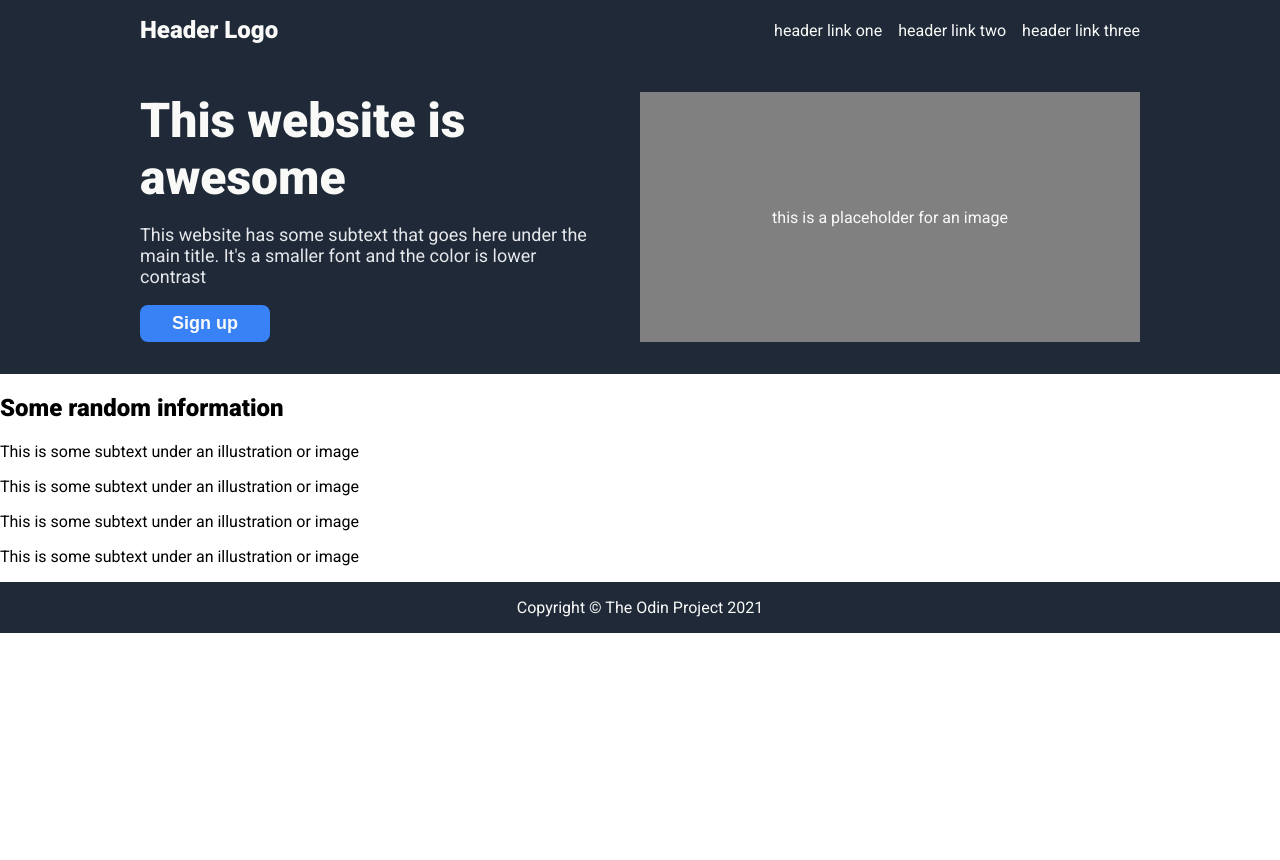
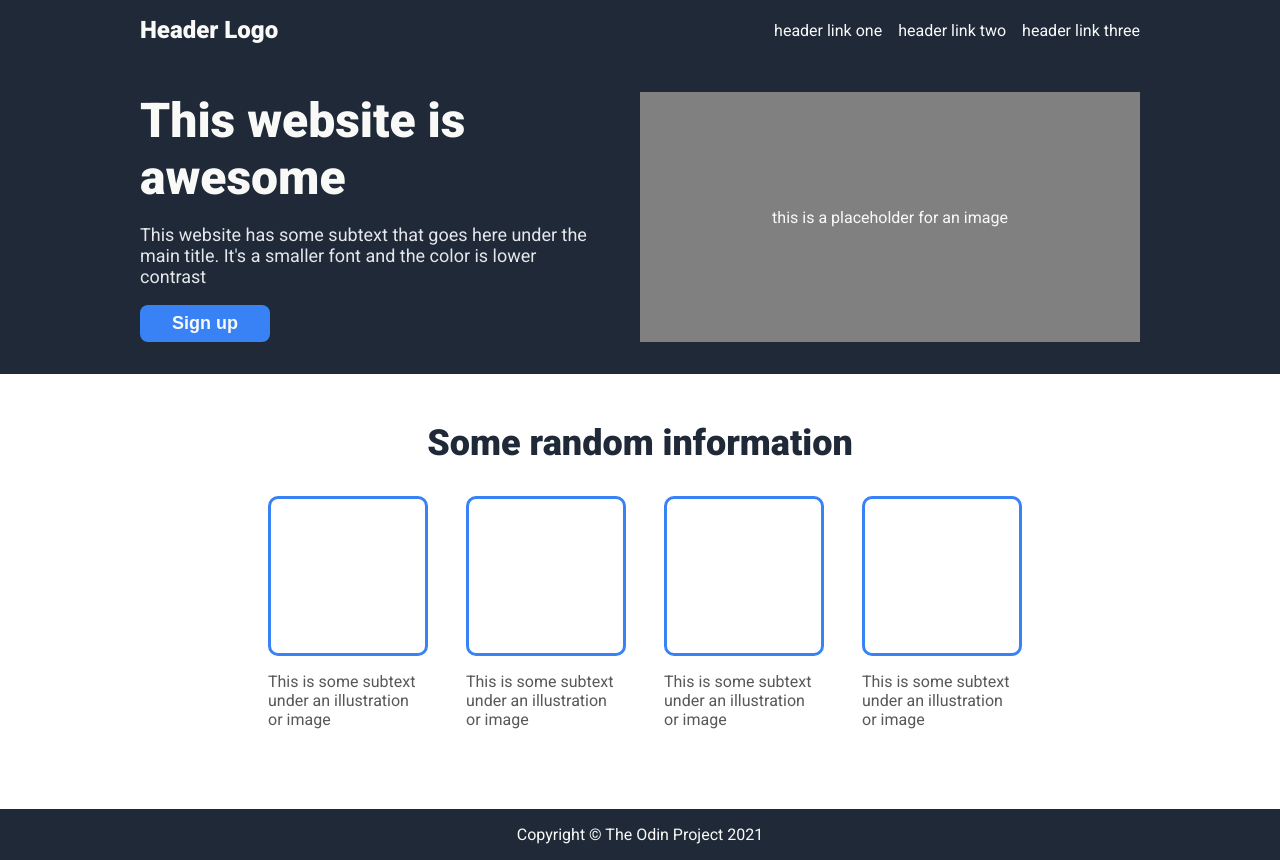
Before and after one commit to educanales/odin-landing-page, a plain HTML site: page index.html in a window 1280 px wide. Before the commit the page ends 800 px from the top, so only its background shows below. Drawn offline with Linux system fonts and the light colour scheme.

Commit message:
Add styles to info section

```diff
--- a/index.html
+++ b/index.html
@@ -32,8 +32,9 @@
         </div>
     </div>
 
-    <div class="information">
+    <div class="info">
         <h2>Some random information</h2>
+        <div class="info-container">
             <div class="box-container">
                 <div class="box"></div>
                 <p class="box-text">This is some subtext under an illustration or image</p>
@@ -52,6 +53,8 @@
             </div>
         </div>
 
+    </div>
+
     <footer>
         <p>Copyright © The Odin Project 2021</p>
     </footer>
--- a/styles/styles.css
+++ b/styles/styles.css
@@ -102,3 +102,37 @@ footer {
     justify-content: center;
     align-items: center;
 }
+
+.info {
+    margin-top: 48px;
+    margin-bottom: 64px;
+}
+
+.info h2 {
+    font-size: 36px;
+    color: #1f2937;
+    font-weight: 900;
+    text-align: center;
+    margin-bottom: 32px;
+}
+
+.info-container {
+    display: flex;
+    gap: 48px;
+    justify-content: center;
+}
+
+.box-container {
+    max-width: 150px;
+}
+
+.box {
+    border: #3882f6 solid 3px;
+    border-radius: 10px;
+    width: 160px;
+    height: 160px;
+}
+
+.box-text {
+    color: rgb(88, 88, 88);
+}
```
Lines whose indentation alone changed are shown as unchanged.
